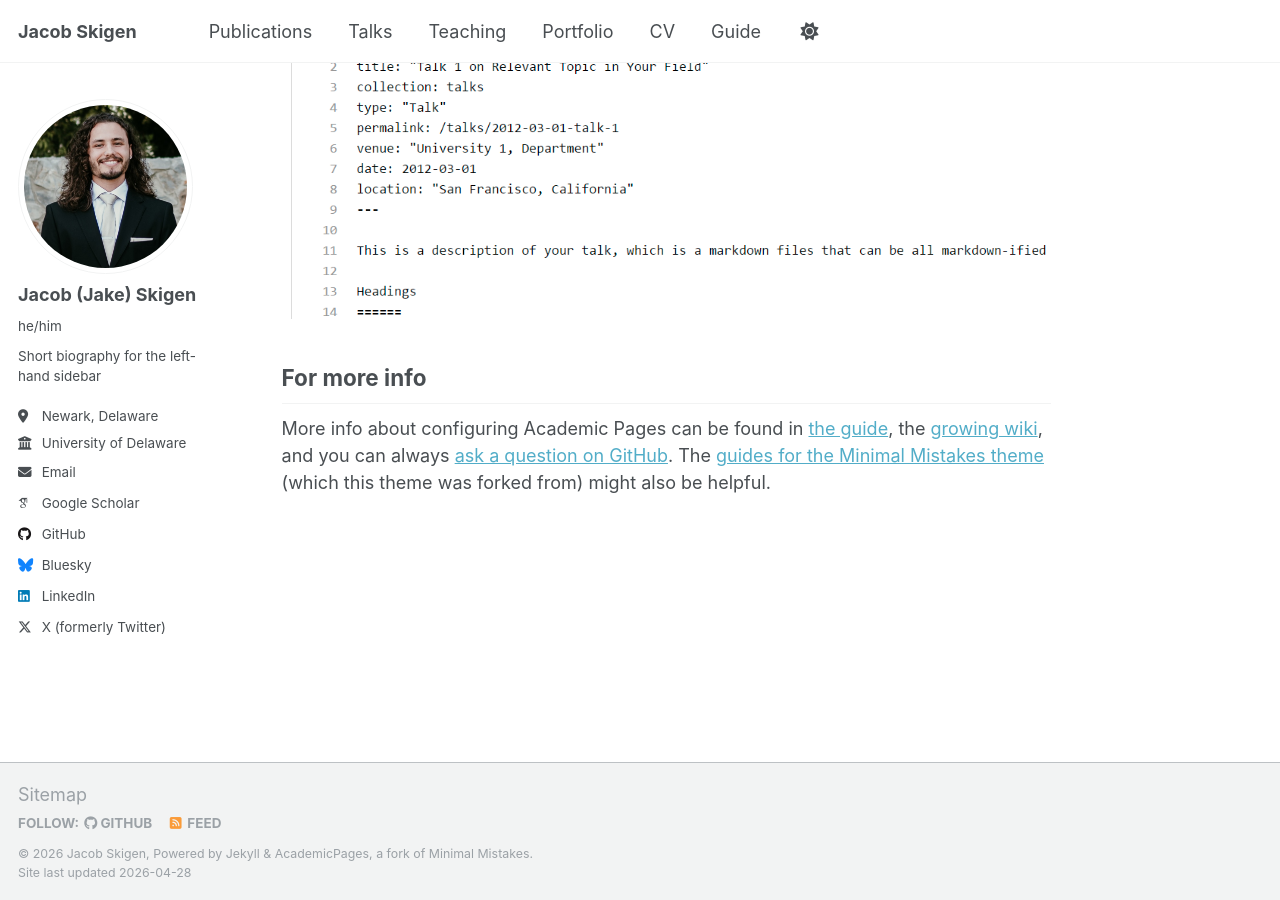
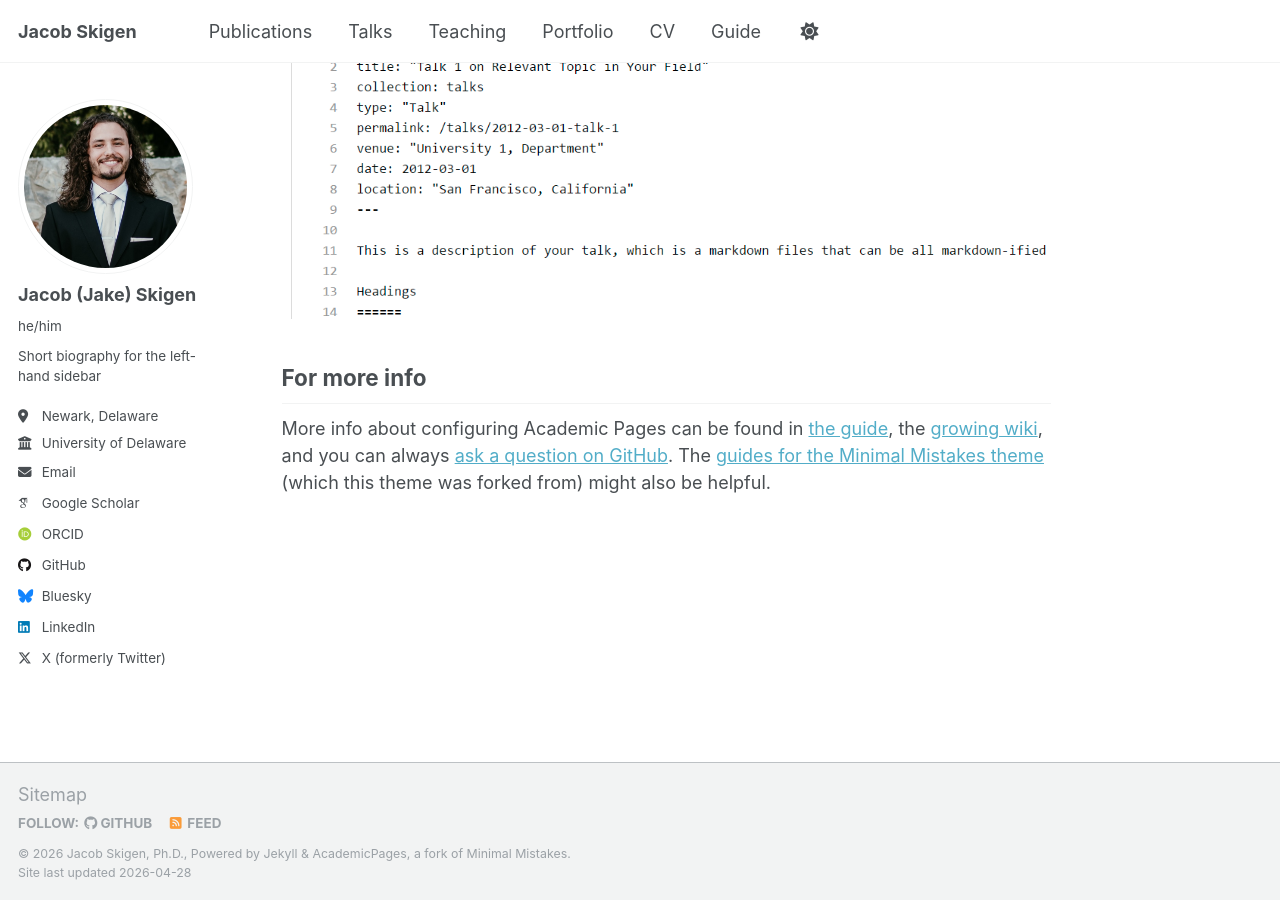
Before and after one commit to JacobSkigen/JacobSkigen.github.io, a Jekyll site: the page built from _pages/about.md, in a window 1280 px wide and 900 px high, scrolled down 2880 px. Built offline with Jekyll 4.4.1, drawn with Linux system fonts in a browser that asks for light colours; some web fonts are replaced; a script that is not in the unit is left out; part of the change alters nothing that is shown.

Commit message:
Update _config.yml

```diff
--- a/_config.yml
+++ b/_config.yml
@@ -11,7 +11,7 @@ locale                   : "en-US"
 site_theme               : "default"
 title                    : "Jacob Skigen"
 title_separator          : "-"
-name                     : &name "Jacob Skigen"
+name                     : &name "Jacob Skigen, Ph.D."
 description              : &description "Graduate student and researcher at University of Delaware"
 url                      : https://JacobSkigen.github.io # the base hostname & protocol for your site e.g. "https://[your GitHub username].github.io" or if you already have some other page hosted on Github then use "https://[your GitHub username].github.io/[Your Repo Name]"
 baseurl                  : "" # the subpath of your site, e.g. "/blog"
@@ -29,14 +29,14 @@ author:
   location         : "Newark, Delaware"
   employer         : "University of Delaware"
   uri              : # URL
-  email            : "jtskigen@udel.edu"
+  email            : "jacobskigen@gmail.com"
 
   # Academic websites
   academia         : # URL
   arxiv            : # URL - Update with the correct link to your profile
   googlescholar    : "https://scholar.google.com/citations?user=A0zZqjUAAAAJ&hl=en"
   impactstory      : # URL
-  orcid            : # "http://orcid.org/yourorcidurl"
+  orcid            : "http://orcid.org/0009-0009-6483-8519"
   semantic         : # URL
   pubmed           : # "https://www.ncbi.nlm.nih.gov/pubmed/?term=john+snow"
   researchgate     : # URL
```
